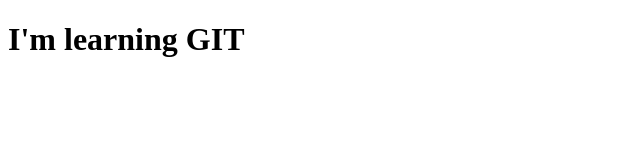
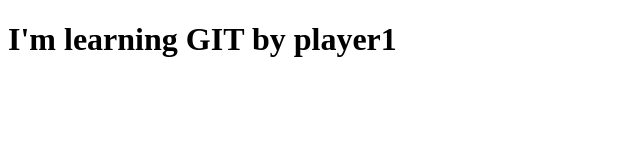
Before and after one commit to SHARAVANAKUMARN/trialbd, a plain HTML site: page index.html in a window 1280 px wide. Shown: the whole page, without its empty margins (0-640 px from the left). Drawn offline with Linux system fonts and the light colour scheme.

Commit message:
added my name

```diff
--- a/index.html
+++ b/index.html
@@ -6,6 +6,6 @@
     <title>Document</title>
 </head>
 <body>
-    <h1>I'm learning GIT</h1>
+    <h1>I'm learning GIT by player1</h1>
 </body>
 </html>
```
